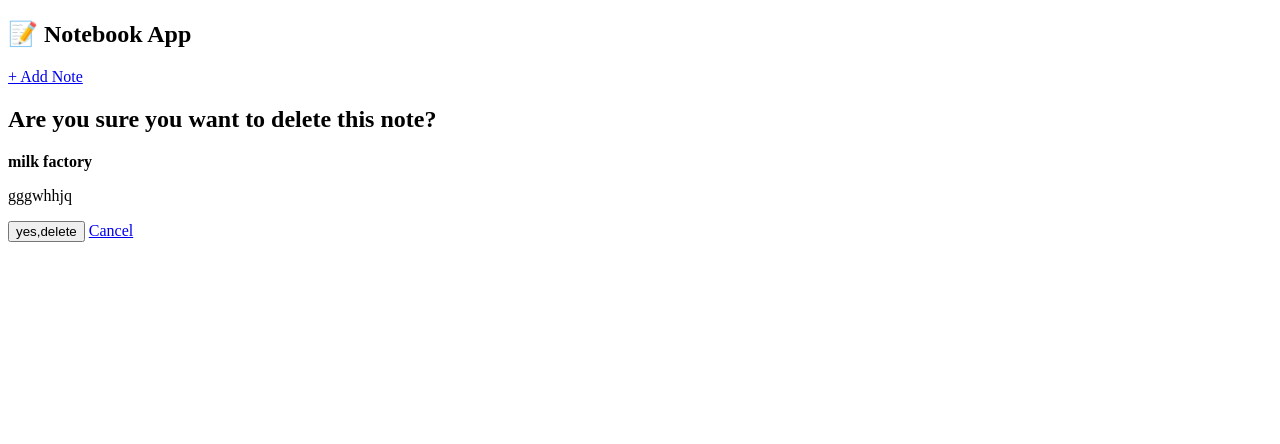
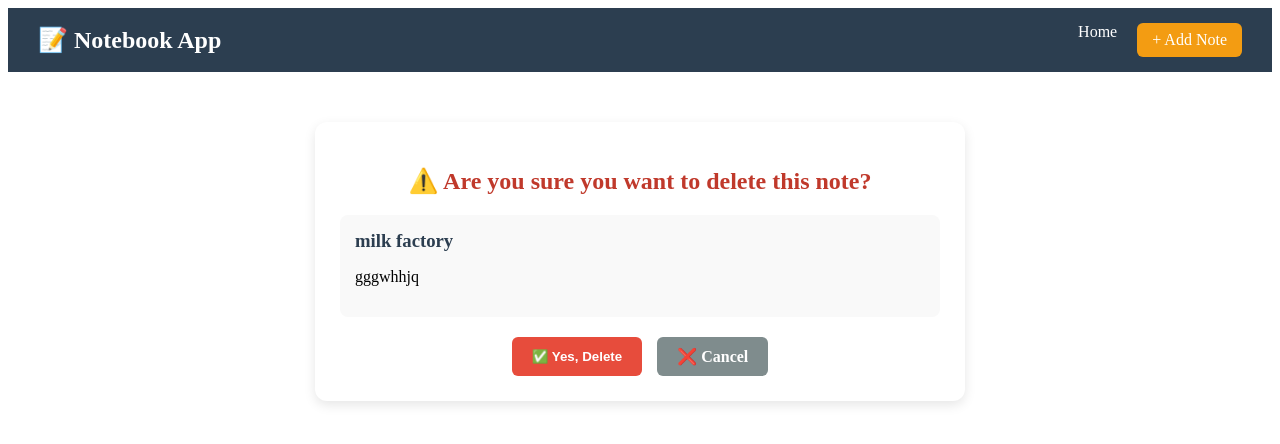
Before and after one commit to Chandresh-spec/Note-book, a Django app: page /note/delete/3/ in a window 1280 px wide. Shown: the top 444 px of the page. Run offline with Django 5.2, Linux system fonts and the light colour scheme; data comes from the database, SQL or seed files in the repository; both versions use the stored data as it was before the commit.

Commit message:
notebook website completed

```diff
--- a/notes/templates/delete.html
+++ b/notes/templates/delete.html
@@ -1,14 +1,17 @@
 {% extends "index.html" %}
 {% block content %}
-<h2>Are you sure you want to delete this note?</h2>
-    <p><strong>{{ note.title }}</strong></p>
+<div class="delete-container">
+  <h2>⚠️ Are you sure you want to delete this note?</h2>
+
+  <div class="note-preview">
+    <h3>{{ note.title }}</h3>
     <p>{{ note.content }}</p>
+  </div>
 
-    <form method='POST'>
-        {% csrf_token %}
-        <button type="submit">yes,delete</button>
-        <a href="{% url  'display' %}">Cancel</a>
-    </form>
-
-
-{% endblock  %}
+  <form method="POST" class="delete-form">
+      {% csrf_token %}
+      <button type="submit" class="btn-delete">✅ Yes, Delete</button>
+      <a href="{% url 'display' %}" class="btn-cancel">❌ Cancel</a>
+  </form>
+</div>
+{% endblock %}
--- a/notes/views.py
+++ b/notes/views.py
@@ -32,8 +32,8 @@
 
 
 def view_page(request,pk):
-    view=get_object_or_404(Note,pk=pk)
-    return render(request,'view.html',{'view':view})
+    note=get_object_or_404(Note,pk=pk)
+    return render(request,'view.html',{'note':note})
 
 
 
--- /dev/null
+++ b/static/style.css
@@ -0,0 +1,290 @@
+/* Navbar Styles */
+.navbar {
+  display: flex;
+  justify-content: space-between;
+  align-items: center;
+  background: #2c3e50;
+  padding: 15px 30px;
+  color: white;
+}
+
+.navbar .logo h1 {
+  margin: 0;
+  font-size: 1.5rem;
+  font-weight: bold;
+}
+
+.navbar .nav-links {
+  display: flex;
+  gap: 20px;
+}
+
+.navbar .nav-links a {
+  text-decoration: none;
+  color: white;
+  font-weight: 500;
+  transition: 0.3s;
+}
+
+.navbar .nav-links a:hover {
+  color: #f39c12;
+}
+
+/* Add Note button */
+.navbar .btn {
+  background: #f39c12;
+  padding: 8px 15px;
+  border-radius: 6px;
+  font-weight: bold;
+}
+
+.navbar .btn:hover {
+  background: #d35400;
+  color: #fff;
+}
+
+/* Notes container */
+
+.notes {
+  display: flex;
+  flex-wrap: wrap;
+  gap: 20px;
+  margin: 20px auto;
+  max-width: 1000px;
+  justify-content: center;
+}
+
+/* Card style */
+.note-card {
+  background: #fff;
+  border-radius: 12px;
+  padding: 20px;
+  width: 280px;
+  box-shadow: 0 4px 8px rgba(0,0,0,0.1);
+  transition: transform 0.2s ease;
+}
+
+.note-card:hover {
+  transform: translateY(-5px);
+}
+
+/* Title */
+.note-card h2 {
+  font-size: 1.4rem;
+  margin-bottom: 10px;
+  color: #333;
+}
+
+/* Content */
+.note-card p {
+  font-size: 1rem;
+  color: #555;
+  margin-bottom: 15px;
+}
+
+/* Actions */
+.actions {
+  display: flex;
+  gap: 10px;
+}
+
+.actions a {
+  text-decoration: none;
+  padding: 6px 12px;
+  border-radius: 6px;
+  font-size: 0.9rem;
+  font-weight: bold;
+  color: white;
+  transition: background 0.2s ease;
+}
+
+/* Button colors */
+.actions a:nth-child(1) { background: #3498db; }   /* View = Blue */
+.actions a:nth-child(2) { background: #f39c12; }   /* Edit = Orange */
+.actions a:nth-child(3) { background: #e74c3c; }   /* Delete = Red */
+
+.actions a:hover {
+  opacity: 0.8;
+}
+
+
+
+
+
+.note-detail {
+  max-width: 600px;
+  margin: 40px auto;
+  background: #fff;
+  padding: 30px;
+  border-radius: 12px;
+  box-shadow: 0 4px 12px rgba(0,0,0,0.15);
+}
+
+.note-detail h1 {
+  font-size: 2rem;
+  margin-bottom: 15px;
+  color: #222;
+}
+
+.note-detail p {
+  font-size: 1.1rem;
+  line-height: 1.6;
+  color: #444;
+}
+
+.note-detail .actions {
+  margin-top: 20px;
+  display: flex;
+  gap: 12px;
+}
+
+.note-detail .actions a {
+  text-decoration: none;
+  padding: 8px 14px;
+  border-radius: 6px;
+  font-weight: bold;
+  color: #fff;
+}
+
+.note-detail .actions a:nth-child(1) { background: #f39c12; } /* Edit */
+.note-detail .actions a:nth-child(2) { background: #e74c3c; } /* Delete */
+.note-detail .actions a:nth-child(3) { background: #3498db; } /* Back */
+
+
+
+
+
+
+
+
+/* Form Container */
+.form-container {
+  max-width: 600px;
+  margin: 40px auto;
+  padding: 25px;
+  background: #ffffff;
+  border-radius: 12px;
+  box-shadow: 0 4px 12px rgba(0,0,0,0.1);
+}
+
+.form-container h2 {
+  text-align: center;
+  margin-bottom: 20px;
+  color: #2c3e50;
+  font-size: 1.8rem;
+}
+
+/* Django Form Fields */
+.note-form p {
+  margin-bottom: 15px;
+}
+
+.note-form label {
+  display: block;
+  font-weight: bold;
+  margin-bottom: 6px;
+  color: #34495e;
+}
+
+.note-form input[type="text"],
+.note-form textarea {
+  width: 100%;
+  padding: 10px;
+  border: 1px solid #ccc;
+  border-radius: 6px;
+  font-size: 1rem;
+  transition: border 0.3s ease;
+}
+
+.note-form input[type="text"]:focus,
+.note-form textarea:focus {
+  border-color: #f39c12;
+  outline: none;
+}
+
+/* Submit Button */
+.btn-submit {
+  width: 100%;
+  padding: 12px;
+  background: #f39c12;
+  border: none;
+  border-radius: 6px;
+  font-size: 1.1rem;
+  font-weight: bold;
+  color: #fff;
+  cursor: pointer;
+  transition: background 0.3s;
+}
+
+.btn-submit:hover {
+  background: #d35400;
+}
+
+
+
+
+
+
+/* Delete Page */
+.delete-container {
+  max-width: 600px;
+  margin: 50px auto;
+  padding: 25px;
+  background: #fff;
+  border-radius: 12px;
+  box-shadow: 0 4px 12px rgba(0,0,0,0.1);
+  text-align: center;
+}
+
+.delete-container h2 {
+  color: #c0392b;
+  margin-bottom: 20px;
+}
+
+.note-preview {
+  background: #f9f9f9;
+  padding: 15px;
+  border-radius: 8px;
+  margin-bottom: 20px;
+  text-align: left;
+}
+
+.note-preview h3 {
+  margin: 0 0 10px 0;
+  color: #2c3e50;
+}
+
+.delete-form {
+  display: flex;
+  justify-content: center;
+  gap: 15px;
+}
+
+.btn-delete {
+  background: #e74c3c;
+  padding: 10px 20px;
+  border: none;
+  border-radius: 6px;
+  color: #fff;
+  font-weight: bold;
+  cursor: pointer;
+  transition: background 0.3s;
+}
+
+.btn-delete:hover {
+  background: #c0392b;
+}
+
+.btn-cancel {
+  background: #7f8c8d;
+  padding: 10px 20px;
+  border-radius: 6px;
+  color: #fff;
+  font-weight: bold;
+  text-decoration: none;
+  transition: background 0.3s;
+}
+
+.btn-cancel:hover {
+  background: #555;
+}
--- a/templates/index.html
+++ b/templates/index.html
@@ -4,14 +4,22 @@
 <head>
   <meta charset="UTF-8">
   <title>Notebook App</title>
-  <link rel="stylesheet" href="{%  static 'style.css' %}">
+  <link rel="stylesheet" href="{% static 'style.css' %}">
 </head>
 <body>
-  <nav>
-    <h1>📝 Notebook App</h1>
-    <a href="{% url 'add_note' %}" class="btn">+ Add Note</a>
+  <nav class="navbar">
+    <div class="logo">
+      <h1>📝 Notebook App</h1>
+    </div>
+    <div class="nav-links">
+      <a href="{% url 'display' %}">Home</a>
+      <a href="{% url 'add_note' %}" class="btn">+ Add Note</a>
+    </div>
   </nav>
-  {% block content %}
-  {% endblock  %}
+
+  <main>
+    {% block content %}
+    {% endblock %}
+  </main>
 </body>
 </html>
```
Also changed, not shown: notes/static/style.css (deleted, +0 -105 lines), notes/templates/add_note.html (+9 -8 lines), notes/templates/edit.html (+10 -7 lines), db.sqlite3, templates/db.sqlite3 (deleted).
